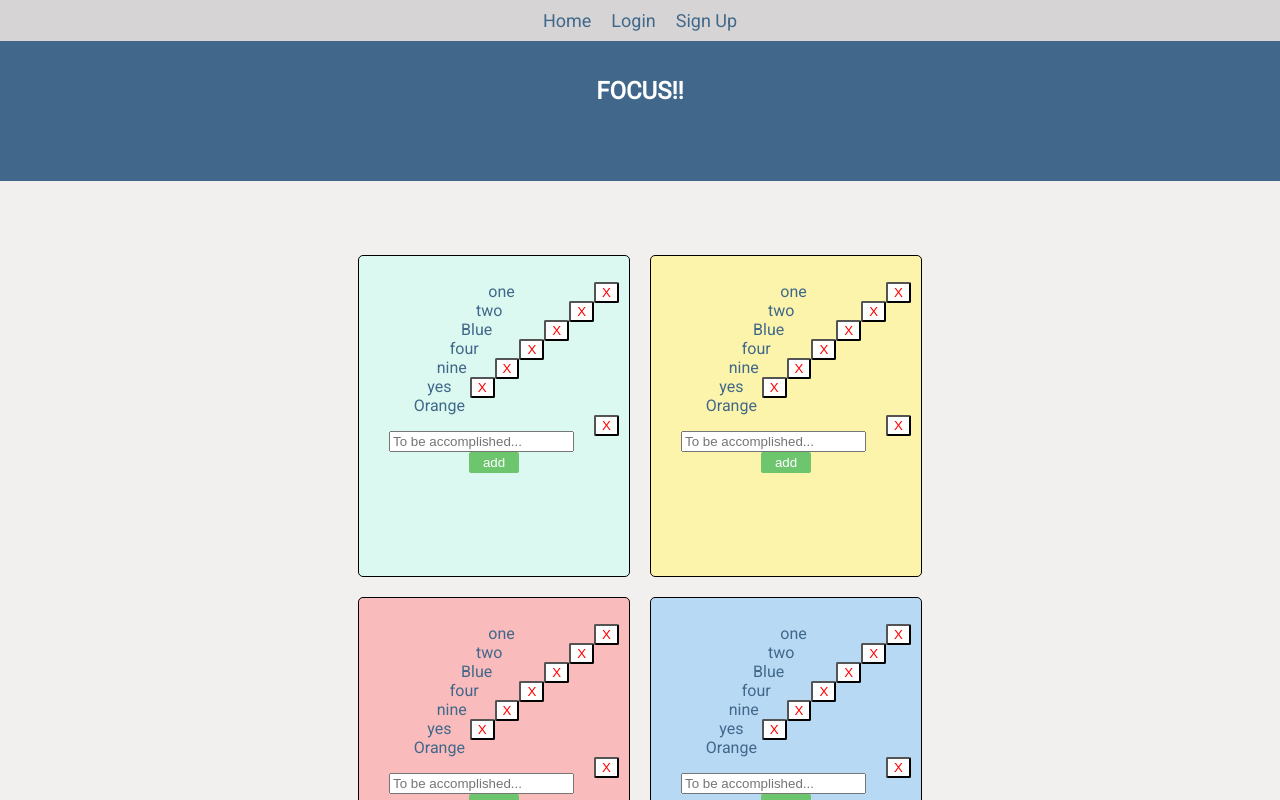
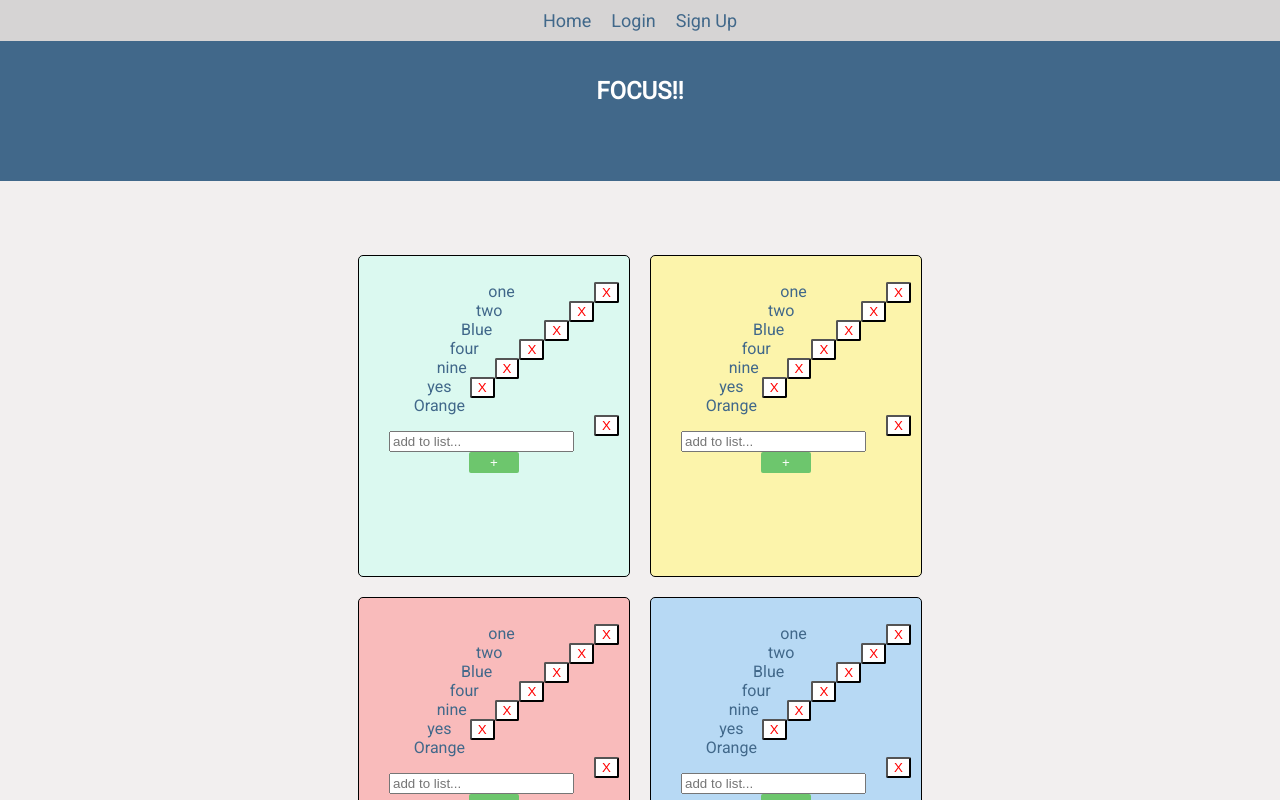
Before and after one commit to sweeneyyy/mern-hackathon, a React (Create React App) app in the folder client/: page /profile in a window 1280 px wide. Shown: the top 800 px of the page. Built offline with nearby package versions, Linux system fonts and the light colour scheme.

Commit message:
updated moment

```diff
--- a/client/package.json
+++ b/client/package.json
@@ -5,6 +5,7 @@
   "dependencies": {
     "axios": "^0.17.1",
     "jquery": "^3.3.1",
+    "moment": "^2.21.0",
     "react": "^16.2.0",
     "react-dom": "^16.2.0",
     "react-jquery-sortable": "0.1.0-alpha.5"
--- a/client/src/test.js
+++ b/client/src/test.js
@@ -94,8 +94,8 @@ class Listy extends React.Component {
 
           <form onSubmit={this.add}>
            <span>
-            <input type="text" className="form-control" placeholder="To be accomplished..." onChange={this.newItemChange} value={this.state.newItem}/>
-             <button className="btn btn-primary" onClick={this.add}>add</button>
+            <input type="text" className="form-control" placeholder="add to list..." onChange={this.newItemChange} value={this.state.newItem}/>
+             <button className="btn btn-primary" onClick={this.add}> + </button>
             </span>
           </form>
                   {/*Button to clear the list*/}
--- a/package.json
+++ b/package.json
@@ -18,8 +18,10 @@
     "express-session": "^1.15.6",
     "jquery": "^3.3.1",
     "jsonwebtoken": "^8.1.0",
+    "moment": "^2.21.0",
     "mongoose": "^4.12.3",
     "morgan": "~1.9.0",
+    "npm": "^5.7.1",
     "passport": "^0.4.0",
     "passport-local": "^1.0.0",
     "react-flexbox-grid": "^2.0.0",
```
Also changed, not shown: 2 other files (tests, documents, lock files or other folders).
